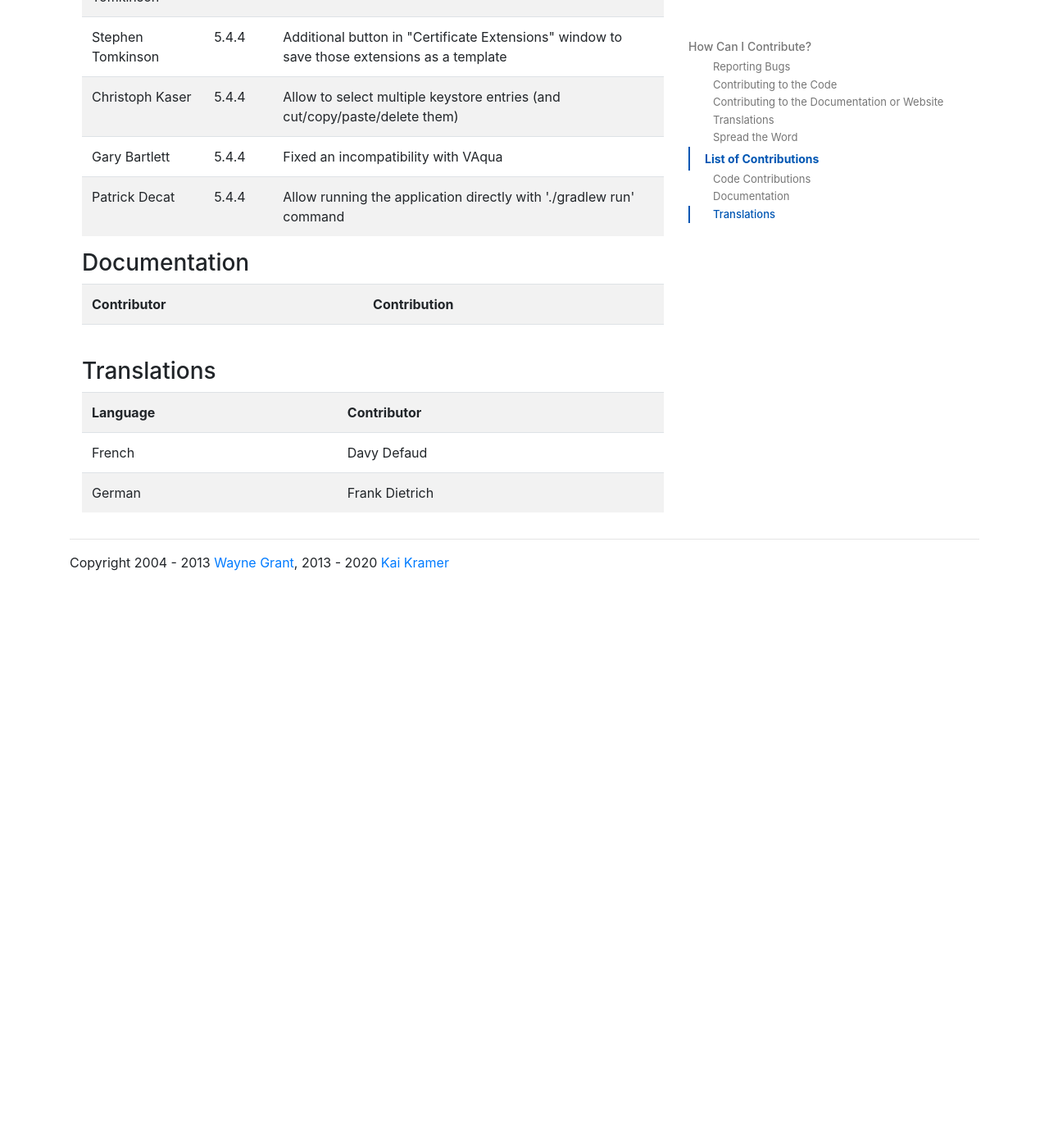
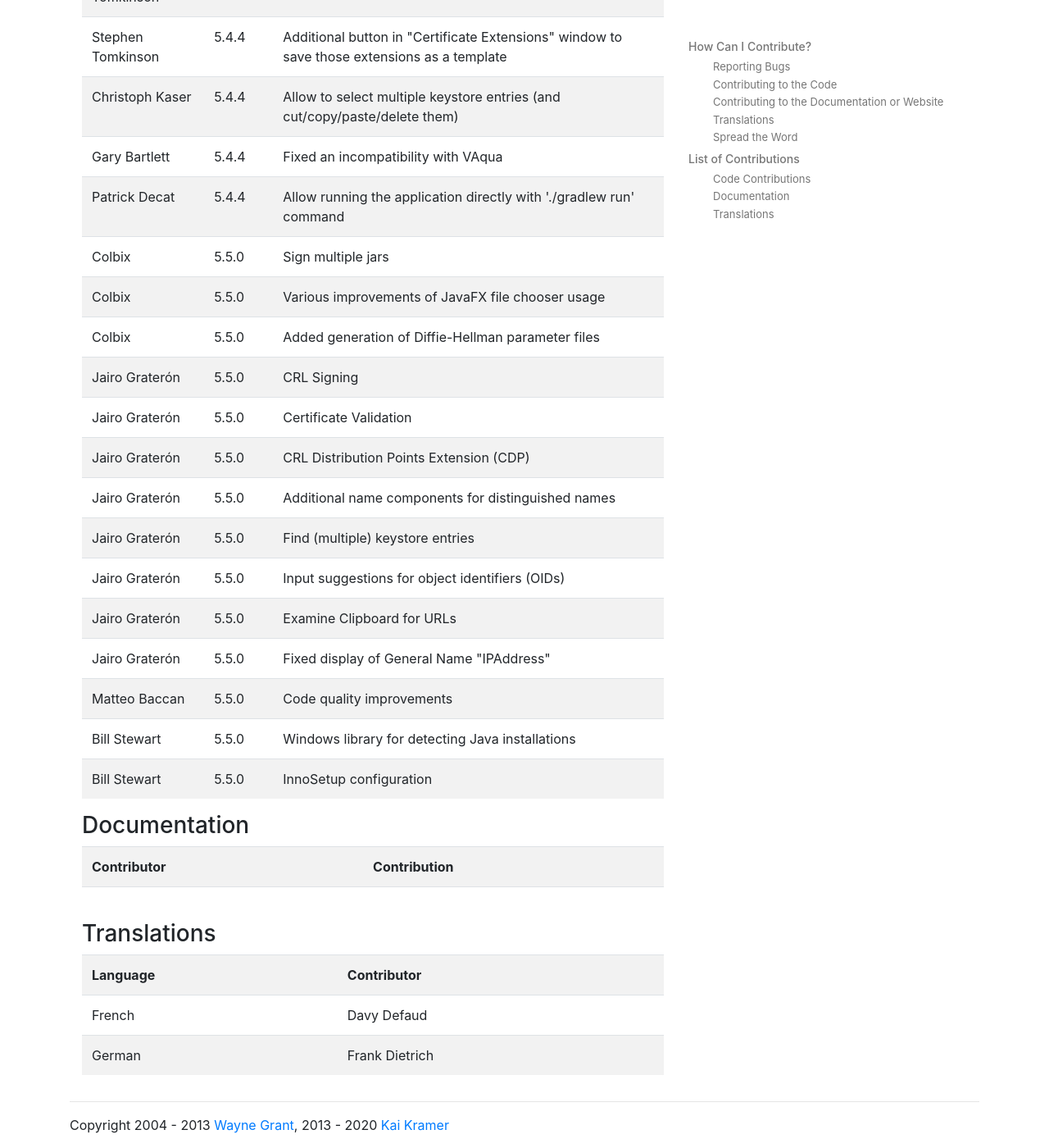
Before and after one commit to kaikramer/kaikramer.github.io, a Jekyll site: the page built from contribute.html, in a window 1280 px wide and 1400 px high, scrolled down 3489 px. Shown: the whole window at 82% size. Built offline with Jekyll 4.4.1, drawn with Linux system fonts in a browser that asks for light colours; before the commit the page ends 4203 px from its top, so only the background shows below that.

Commit message:
Updated list of contributions

```diff
--- a/contribute.html
+++ b/contribute.html
@@ -250,6 +250,76 @@
                         <td class="plain_odd" align="left">5.4.4</td>
                         <td class="plain_odd" align="left">Allow running the application directly with './gradlew run' command</td>
                     </tr>
+                    <tr valign="middle">
+                        <td class="plain_odd" align="left">Colbix</td>
+                        <td class="plain_odd" align="left">5.5.0</td>
+                        <td class="plain_odd" align="left">Sign multiple jars</td>
+                    </tr>
+                    <tr valign="middle">
+                        <td class="plain_odd" align="left">Colbix</td>
+                        <td class="plain_odd" align="left">5.5.0</td>
+                        <td class="plain_odd" align="left">Various improvements of JavaFX file chooser usage</td>
+                    </tr>
+                    <tr valign="middle">
+                        <td class="plain_odd" align="left">Colbix</td>
+                        <td class="plain_odd" align="left">5.5.0</td>
+                        <td class="plain_odd" align="left">Added generation of Diffie-Hellman parameter files</td>
+                    </tr>
+                    <tr valign="middle">
+                        <td class="plain_odd" align="left">Jairo Graterón</td>
+                        <td class="plain_odd" align="left">5.5.0</td>
+                        <td class="plain_odd" align="left">CRL Signing</td>
+                    </tr>
+                    <tr valign="middle">
+                        <td class="plain_odd" align="left">Jairo Graterón</td>
+                        <td class="plain_odd" align="left">5.5.0</td>
+                        <td class="plain_odd" align="left">Certificate Validation</td>
+                    </tr>
+                    <tr valign="middle">
+                        <td class="plain_odd" align="left">Jairo Graterón</td>
+                        <td class="plain_odd" align="left">5.5.0</td>
+                        <td class="plain_odd" align="left">CRL Distribution Points Extension (CDP)</td>
+                    </tr>
+                    <tr valign="middle">
+                        <td class="plain_odd" align="left">Jairo Graterón</td>
+                        <td class="plain_odd" align="left">5.5.0</td>
+                        <td class="plain_odd" align="left">Additional name components for distinguished names</td>
+                    </tr>
+                    <tr valign="middle">
+                        <td class="plain_odd" align="left">Jairo Graterón</td>
+                        <td class="plain_odd" align="left">5.5.0</td>
+                        <td class="plain_odd" align="left">Find (multiple) keystore entries</td>
+                    </tr>
+                    <tr valign="middle">
+                        <td class="plain_odd" align="left">Jairo Graterón</td>
+                        <td class="plain_odd" align="left">5.5.0</td>
+                        <td class="plain_odd" align="left">Input suggestions for object identifiers (OIDs)</td>
+                    </tr>
+                    <tr valign="middle">
+                        <td class="plain_odd" align="left">Jairo Graterón</td>
+                        <td class="plain_odd" align="left">5.5.0</td>
+                        <td class="plain_odd" align="left">Examine Clipboard for URLs</td>
+                    </tr>
+                    <tr valign="middle">
+                        <td class="plain_odd" align="left">Jairo Graterón</td>
+                        <td class="plain_odd" align="left">5.5.0</td>
+                        <td class="plain_odd" align="left">Fixed display of General Name "IPAddress"</td>
+                    </tr>
+                    <tr valign="middle">
+                        <td class="plain_odd" align="left">Matteo Baccan</td>
+                        <td class="plain_odd" align="left">5.5.0</td>
+                        <td class="plain_odd" align="left">Code quality improvements</td>
+                    </tr>
+                    <tr valign="middle">
+                        <td class="plain_odd" align="left">Bill Stewart</td>
+                        <td class="plain_odd" align="left">5.5.0</td>
+                        <td class="plain_odd" align="left">Windows library for detecting Java installations</td>
+                    </tr>
+                    <tr valign="middle">
+                        <td class="plain_odd" align="left">Bill Stewart</td>
+                        <td class="plain_odd" align="left">5.5.0</td>
+                        <td class="plain_odd" align="left">InnoSetup configuration</td>
+                    </tr>
                 </tbody>
             </table>
 
```
